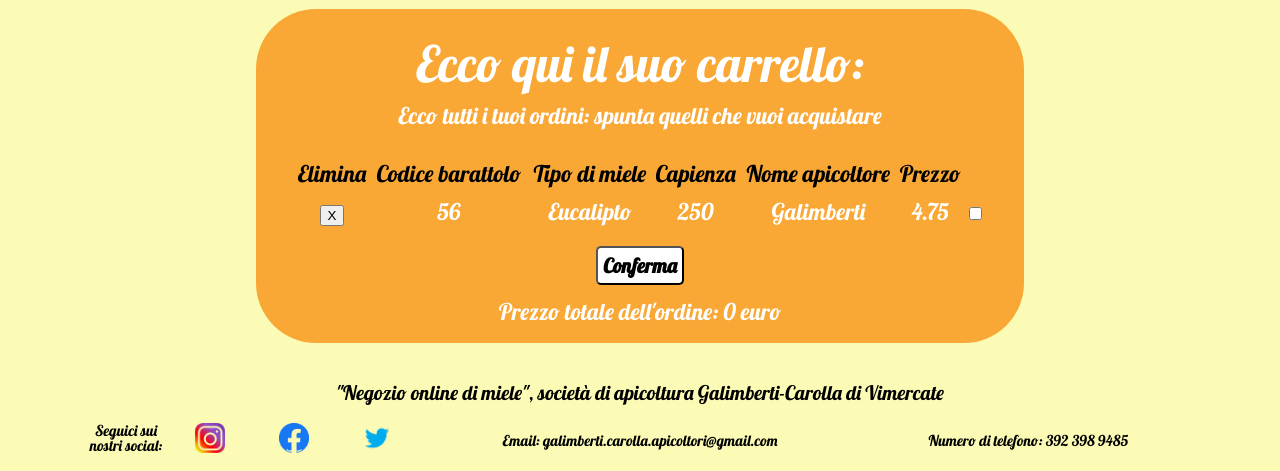
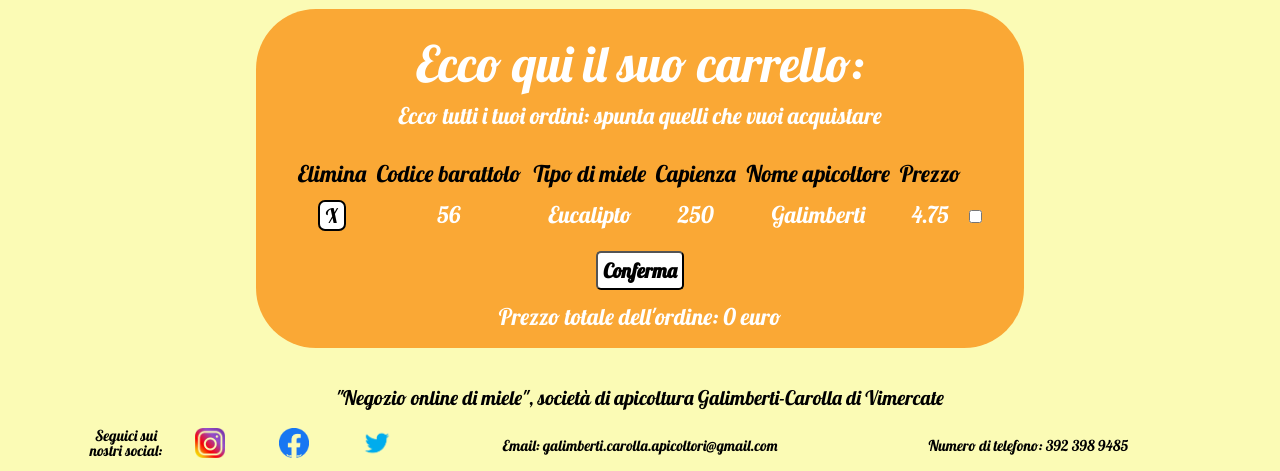
Before and after one commit to RoglaPrimo/Progetto_Galimberti_Carolla_Miele, a PHP site: page /pagine/ordini.php in a window 1280 px wide. Shown: the part 171-642 px from the top of the page. Run offline with PHP 8.4, Linux system fonts and the light colour scheme; a user stored in the database is signed in; data comes from the database, SQL or seed files in the repository; some libraries are stand-ins or nearby versions.

Commit message:
Progetto concluso

```diff
--- a/pagine/ordini.php
+++ b/pagine/ordini.php
@@ -142,7 +142,7 @@ if ($_SESSION["tipologia"] != "cliente") {
                     <td>
                         <form action=\"$_SERVER[PHP_SELF]\" method='post'>
                             <p>
-                                <input type='submit' name='elimina' value='X'>
+                                <input type='submit' name='elimina' value='X' class='bottone'>
                                 <input type='hidden' name='vasetto' value='$Codice_Barattolo'>
                             </p>
                         </form>
@@ -152,7 +152,7 @@ if ($_SESSION["tipologia"] != "cliente") {
 					<td>$Capienza</td>
 					<td>$Cognome</td>
                     <td>$Prezzo</td>
-                    <td><input type='checkbox' name='cod_libri[]' value='$Codice_Barattolo' /></td>
+                    <td><input type='checkbox' name='cod_libri[]' value='$Codice_Barattolo' class='bottone1'/></td>
                     </tr>
                 ";
             }
--- a/style.css
+++ b/style.css
@@ -609,3 +609,21 @@ body {
 .ape td{
     padding:7px;
 }
+
+.bottone
+{
+    border-radius: 7px;
+    font-family: 'Lobster',cursive;
+    /* background-color: rgba(0, 0, 0, 0); */
+    background-color: white;
+    border: 2px solid black;
+    font-size: 20px;
+}
+
+.bottone1
+{
+    border-radius: 7px;
+    font-family: 'Lobster',cursive;
+    background-color: white;
+    border: 2px solid black;
+}
```
